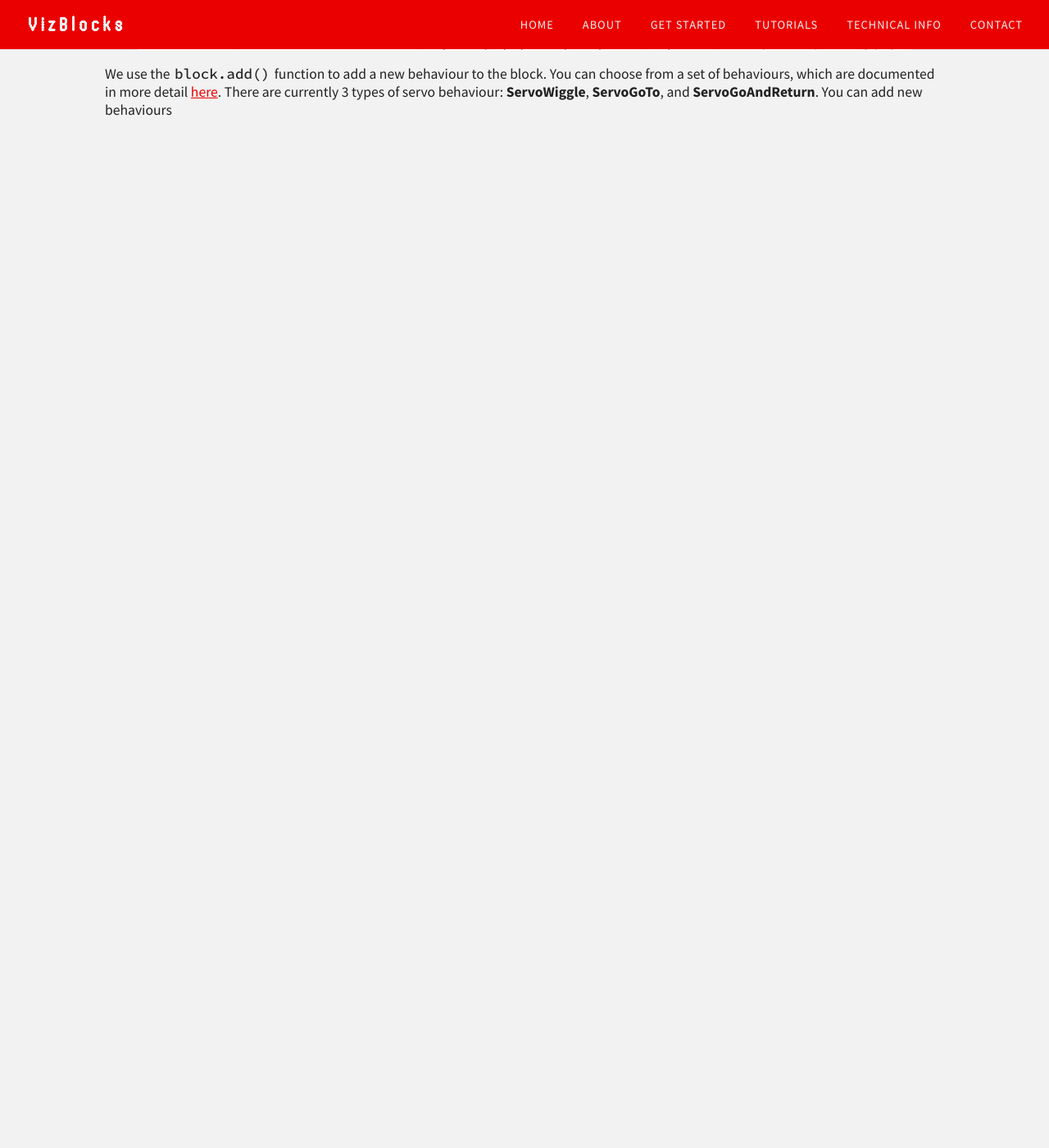
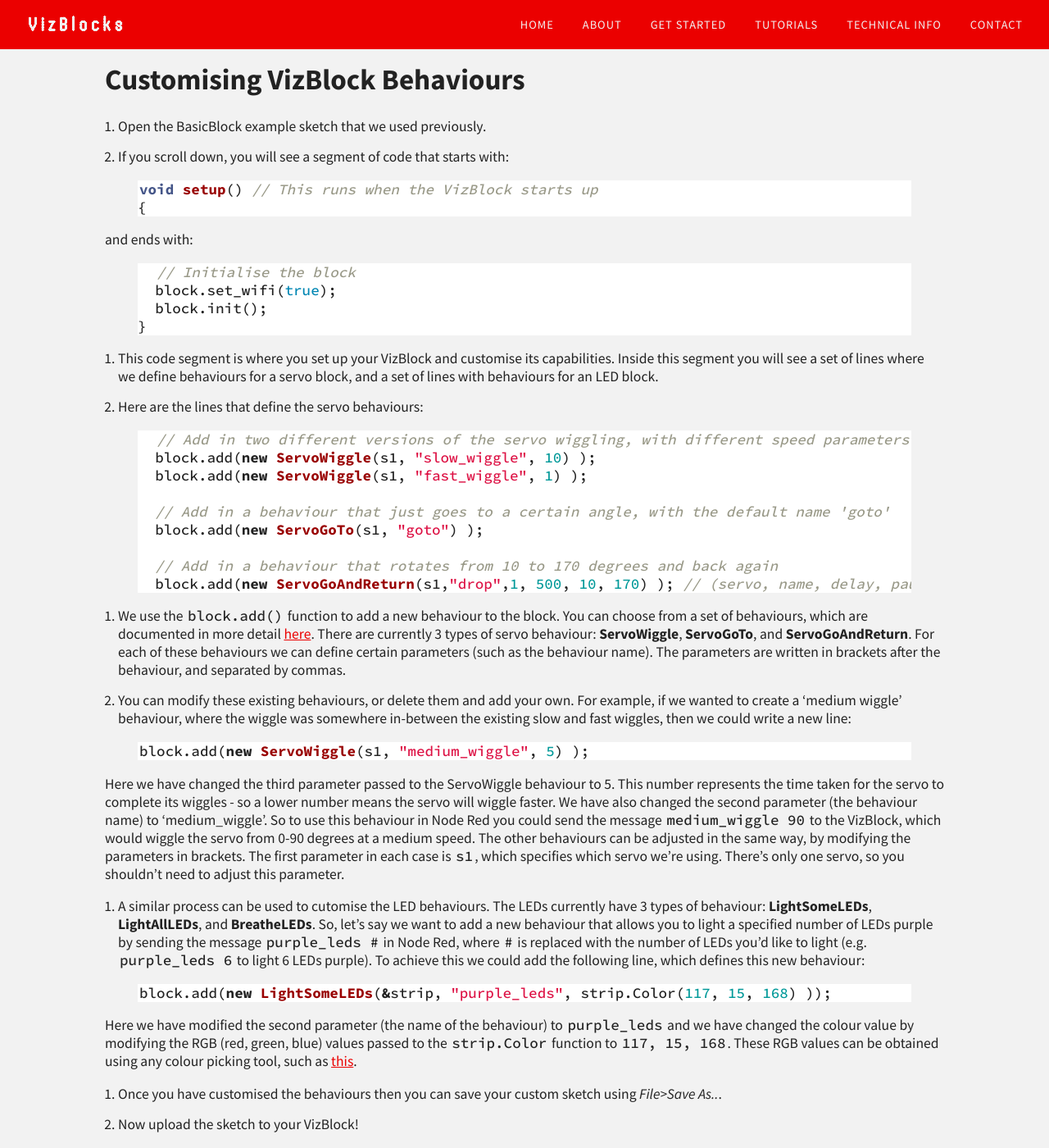
Before and after one commit to Edinburgh-College-of-Art/vizblocks-website, a Jekyll site: the page built from _tutorials/vizblock_programming.md, in a window 1280 px wide and 1400 px high, scrolled down 5044 px. Shown: the whole window at 82% size. Built offline with Jekyll 4.4.1, drawn with Linux system fonts in a browser that asks for light colours; nearby versions of some CDN libraries; before the commit the page ends 5204 px from its top, so only the background shows below that; some of the changed text lies outside the part shown.

Commit message:
add steps to tutorial

```diff
--- a/_tutorials/vizblock_programming.md
+++ b/_tutorials/vizblock_programming.md
@@ -72,7 +72,16 @@
 //Adafruit_NeoPixel strip(LED_COUNT, LED_PIN, NEO_GRBW + NEO_KHZ800); // Type 1
 Adafruit_NeoPixel strip(LED_COUNT, LED_PIN, NEO_GRB + NEO_KHZ800); // Type 2
 {% endhighlight %}
-5. Next you have a block of code that starts with:
+5. Once you've changed the password and selected the LED type (if you're using an LED block), then you can upload this example code to a VizBlock. First, plug the VizBlock into your computer using a micro USB cable.
+6. Next, go to *Tools>Port* in Arduino. You will see a list of ports (see Figure below for an example), which will vary according to the devices connected to your computer. You should see a port that includes *usbserial* (Mac) or *COM* (Windows). Select this port - or if you have multiple ports then you can work out which one corresponds to your VizBlock by unplugging the USB cable and seeing which port disappears from the list. *Note: some USB cables are just built for charging devices and won't work, so if the VizBlock doesn't show up in your ports list then try a different cable. You can also try re-starting the Arduino software.*
+<img style="height: 200px" src="{{ "/assets/images/arduino_ports.png" | prepend: site.baseurl }}" alt="Image showing the ports list in the Arduino IDE." />
+7. Upload the code to your VizBlock by clicking the right-pointing arrow in the top left of the Arduino software. The software will compile the sketch first, then upload it to the VizBlock. You will see a progress bar below the sketch in Arduino, and it should say **Done uploading** if everything worked.
+
+# Customising VizBlock Behaviours
+
+1. Open the BasicBlock example sketch that we used previously.
+2. If you scroll down, you will see a segment of code that starts with:
+
 {% highlight C++ %}
 void setup() // This runs when the VizBlock starts up
 {
@@ -84,7 +93,8 @@
   block.init();
 }
 {% endhighlight %}
-This is where you set up your VizBlock and customise its capabilities. Inside this block you will see a set of lines where we define behaviours for a servo block, and a set of lines with behaviours for an LED block. Here are the lines that define the servo behaviours:
+2. This code segment is where you set up your VizBlock and customise its capabilities. Inside this segment you will see a set of lines where we define behaviours for a servo block, and a set of lines with behaviours for an LED block.
+3. Here are the lines that define the servo behaviours:
 {% highlight C++ %}
   // Add in two different versions of the servo wiggling, with different speed parameters
   block.add(new ServoWiggle(s1, "slow_wiggle", 10) );
@@ -96,4 +106,16 @@
   // Add in a behaviour that rotates from 10 to 170 degrees and back again
   block.add(new ServoGoAndReturn(s1,"drop",1, 500, 10, 170) ); // (servo, name, delay, pause, start angle, end angle)
 {% endhighlight %}
-We use the `block.add()` function to add a new behaviour to the block. You can choose from a set of behaviours, which are documented in more detail [here](/docs/html/class_behaviour.html){:target="_blank"}. There are currently 3 types of servo behaviour: **ServoWiggle**, **ServoGoTo**, and **ServoGoAndReturn**. You can add new behaviours
+4. We use the `block.add()` function to add a new behaviour to the block. You can choose from a set of behaviours, which are documented in more detail [here](/docs/html/class_behaviour.html){:target="_blank"}. There are currently 3 types of servo behaviour: **ServoWiggle**, **ServoGoTo**, and **ServoGoAndReturn**. For each of these behaviours we can define certain parameters (such as the behaviour name). The parameters are written in brackets after the behaviour, and separated by commas.
+5. You can modify these existing behaviours, or delete them and add your own. For example, if we wanted to create a 'medium wiggle' behaviour, where the wiggle was somewhere in-between the existing slow and fast wiggles, then we could write a new line:
+{% highlight C++ %}
+block.add(new ServoWiggle(s1, "medium_wiggle", 5) );
+{% endhighlight %}
+Here we have changed the third parameter passed to the ServoWiggle behaviour to 5. This number represents the time taken for the servo to complete its wiggles - so a lower number means the servo will wiggle faster. We have also changed the second parameter (the behaviour name) to 'medium_wiggle'. So to use this behaviour in Node Red you could send the message `medium_wiggle 90` to the VizBlock, which would wiggle the servo from 0-90 degrees at a medium speed. The other behaviours can be adjusted in the same way, by modifying the parameters in brackets. The first parameter in each case is `s1`, which specifies which servo we're using. There's only one servo, so you shouldn't need to adjust this parameter.
+6. A similar process can be used to cutomise the LED behaviours. The LEDs currently have 3 types of behaviour: **LightSomeLEDs**, **LightAllLEDs**, and **BreatheLEDs**. So, let's say we want to add a new behaviour that allows you to light a specified number of LEDs purple by sending the message `purple_leds #` in Node Red, where `#` is replaced with the number of LEDs you'd like to light (e.g. `purple_leds 6` to light 6 LEDs purple). To achieve this we could add the following line, which defines this new behaviour:
+{% highlight C++ %}
+block.add(new LightSomeLEDs(&strip, "purple_leds", strip.Color(117, 15, 168) ));
+{% endhighlight %}
+Here we have modified the second parameter (the name of the behaviour) to `purple_leds` and we have changed the colour value by modifying the RGB (red, green, blue) values passed to the `strip.Color` function to `117, 15, 168`. These RGB values can be obtained using any colour picking tool, such as [this](https://www.google.com/search?q=color+picker){:target="_blank"}.
+7. Once you have customised the behaviours then you can save your custom sketch using *File>Save As..*.
+8. Now upload the sketch to your VizBlock!
```
Also changed, not shown: assets/images/arduino_ports.png (added), 2 other files.
